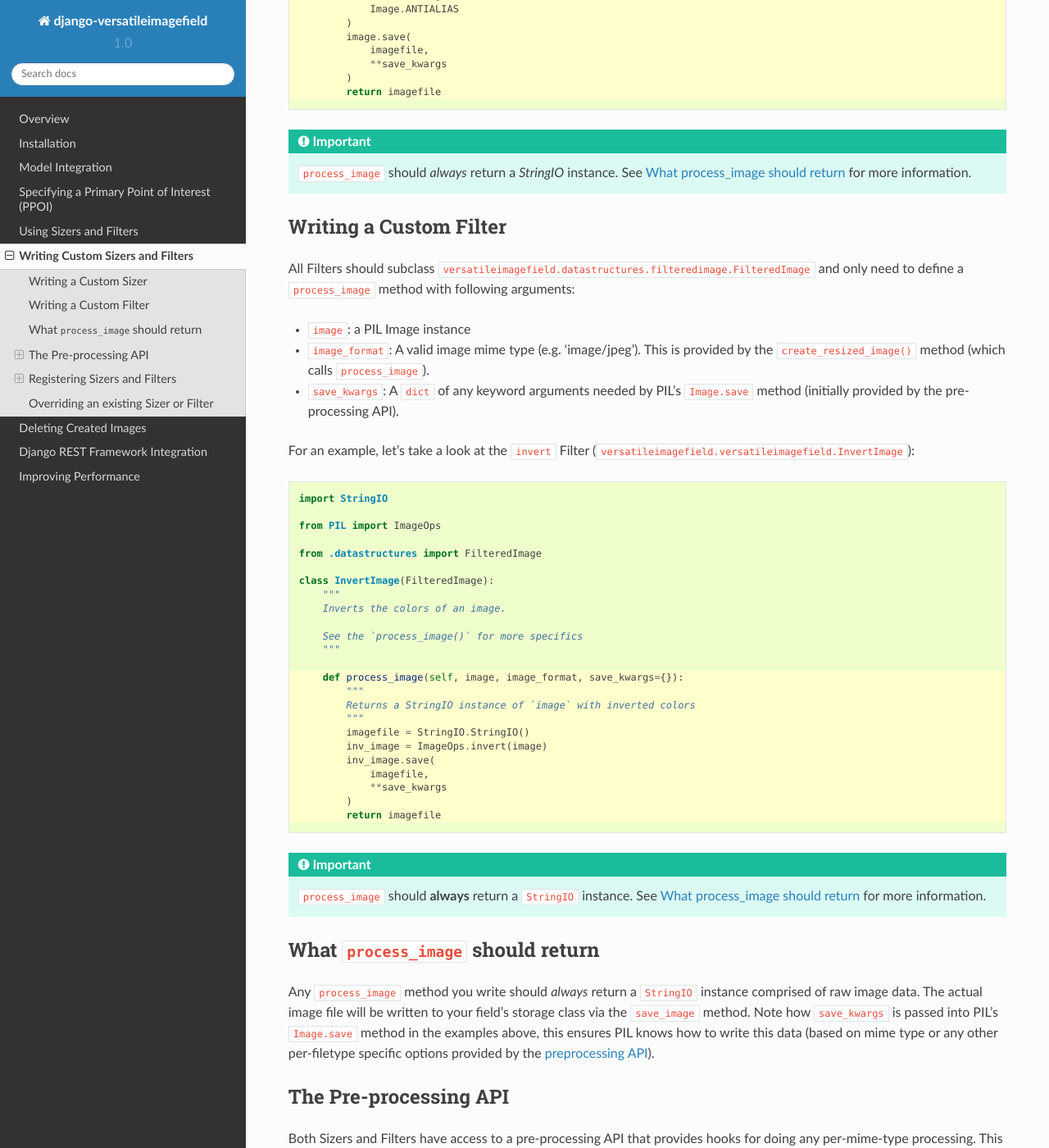
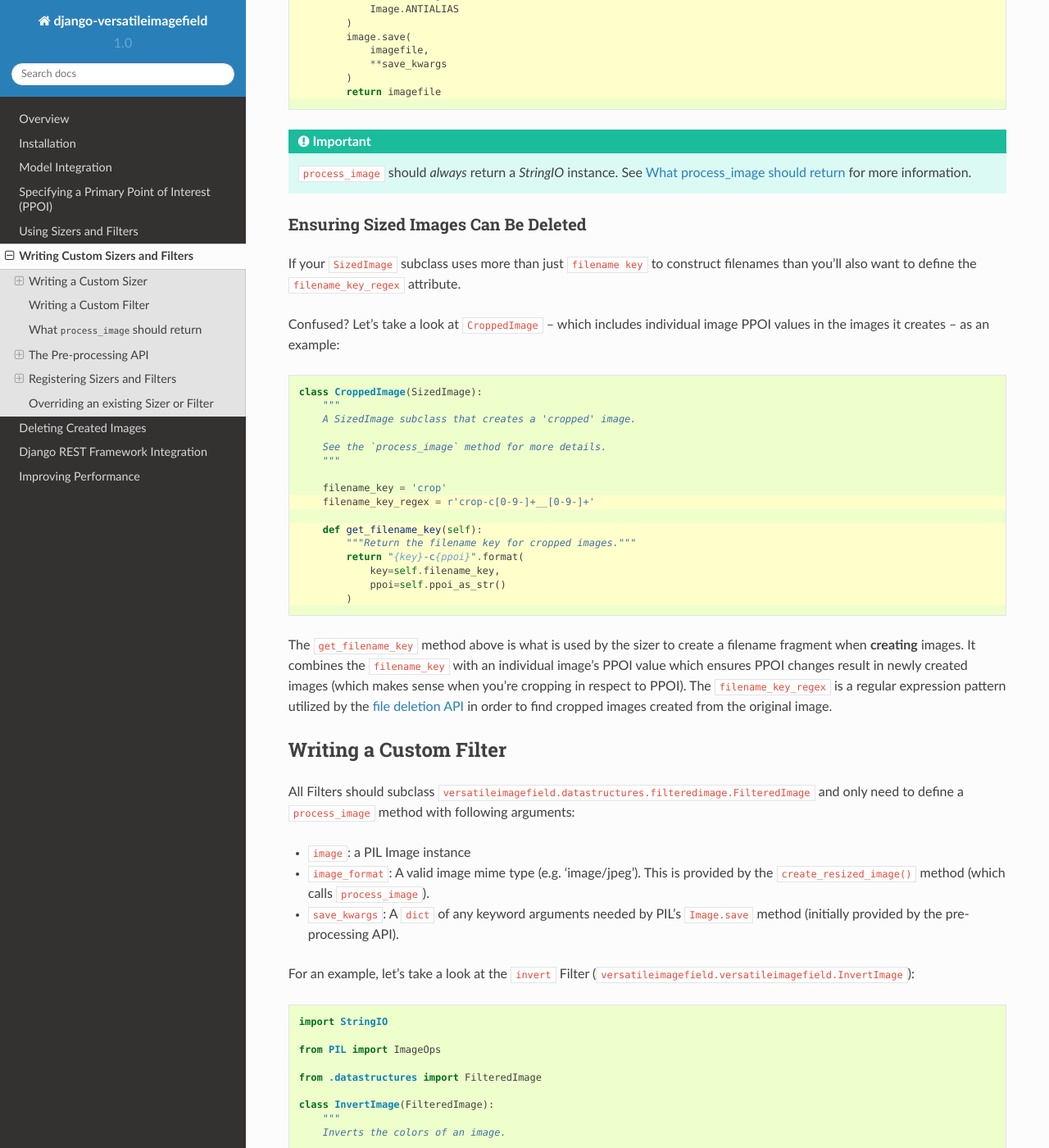
Before and after one commit to respondcreate/django-versatileimagefield, a Sphinx documentation site: the page built from docs/writing_custom_sizers_and_filters.rst, in a window 1280 px wide and 1400 px high, scrolled down 1293 px. Shown: the whole window at 82% size. Built offline with Sphinx 7.4.7 and the Read the Docs theme 2.0.0, drawn with Linux system fonts in a browser that asks for light colours.

Commit message:
Adding filename_key_regex related docs

```diff
--- a/docs/writing_custom_sizers_and_filters.rst
+++ b/docs/writing_custom_sizers_and_filters.rst
@@ -86,6 +86,35 @@
             return imagefile
 
 .. important:: ``process_image`` should *always* return a `StringIO` instance. See :ref:`what-process_image-should-return` for more information.
+
+Ensuring Sized Images Can Be Deleted
+------------------------------------
+
+If your ``SizedImage`` subclass uses more than just ``filename key`` to construct filenames than you'll also want to define the ``filename_key_regex`` attribute.
+
+Confused? Let's take a look at ``CroppedImage`` – which includes individual image PPOI values in the images it creates – as an example:
+
+.. code-block:: python
+    :emphasize-lines: 9,11-16
+
+    class CroppedImage(SizedImage):
+        """
+        A SizedImage subclass that creates a 'cropped' image.
+
+        See the `process_image` method for more details.
+        """
+
+        filename_key = 'crop'
+        filename_key_regex = r'crop-c[0-9-]+__[0-9-]+'
+
+        def get_filename_key(self):
+            """Return the filename key for cropped images."""
+            return "{key}-c{ppoi}".format(
+                key=self.filename_key,
+                ppoi=self.ppoi_as_str()
+            )
+
+The ``get_filename_key`` method above is what is used by the sizer to create a filename fragment when **creating** images. It combines the ``filename_key`` with an individual image's PPOI value which ensures PPOI changes result in newly created images (which makes sense when you're cropping in respect to PPOI). The ``filename_key_regex`` is a regular expression pattern utilized by the :doc:`file deletion API </deleting_created_images>` in order to find cropped images created from the original image.
 
 .. _writing-a-custom-filter:
 
```
